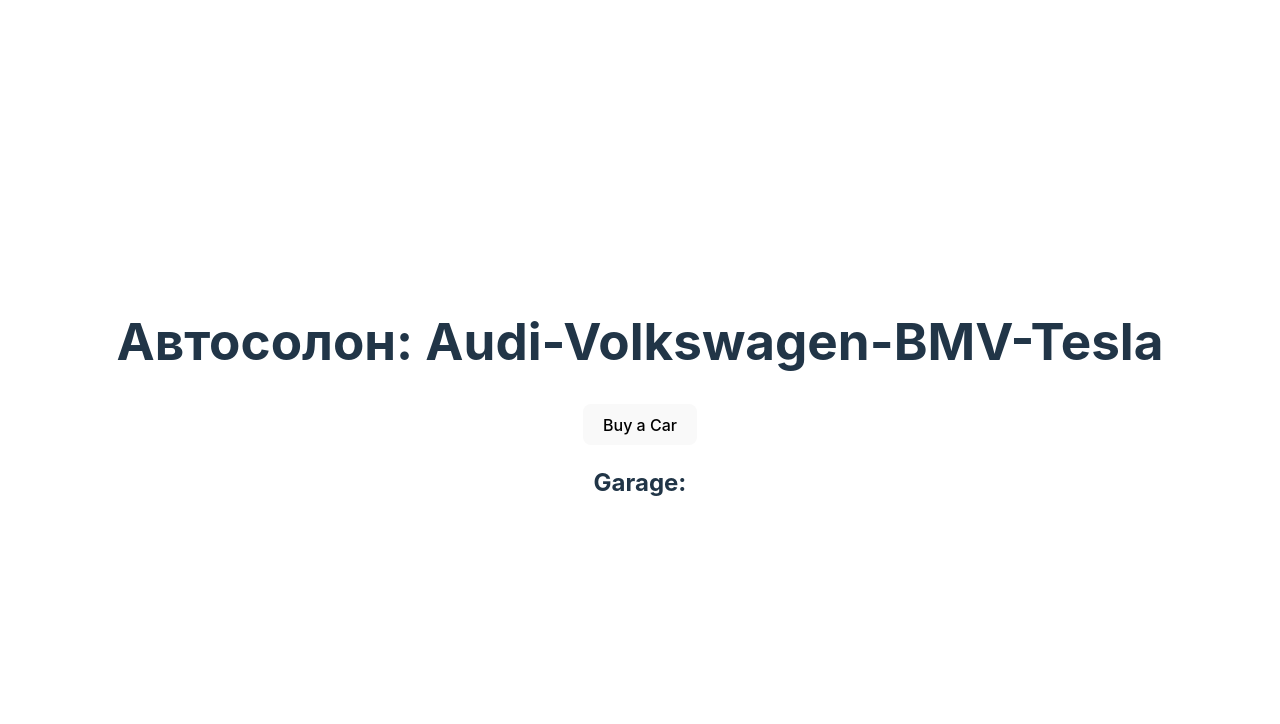
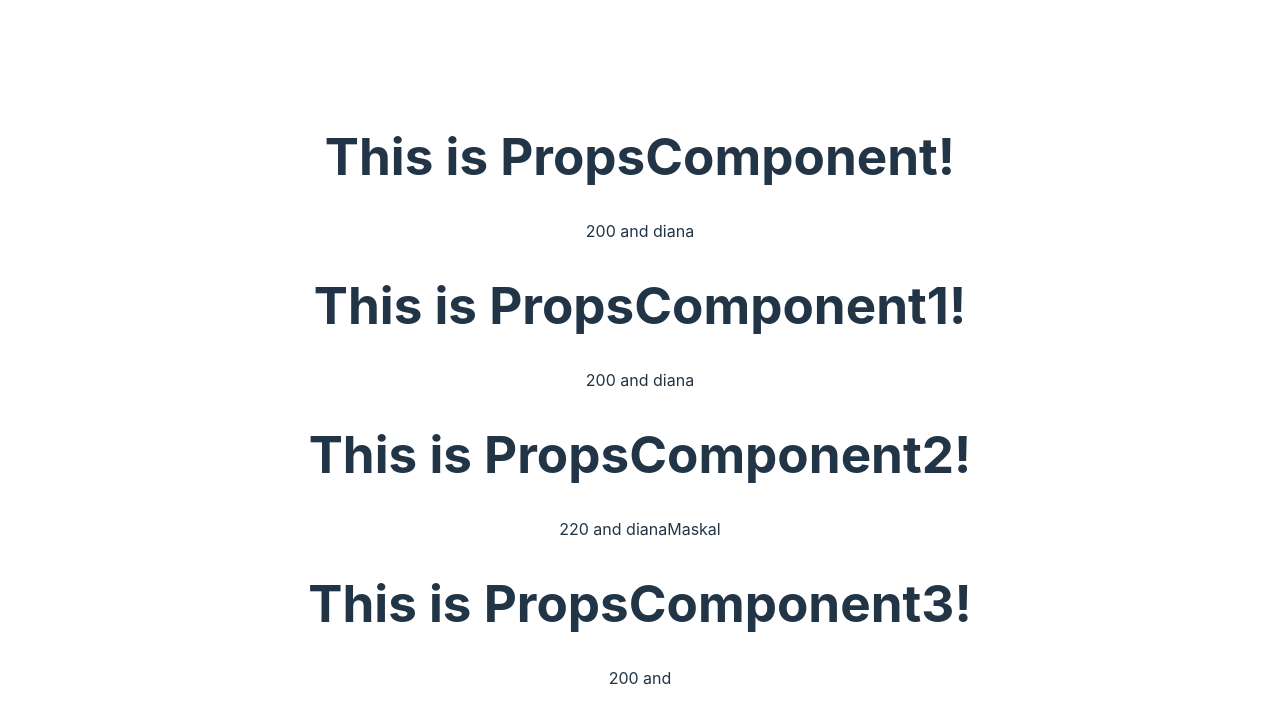
Before and after one commit to Exooo1/viteskills, a React (Vite) app: page / in a window 1280 px wide. Shown: the top 724 px of the page. Built offline with nearby package versions, Linux system fonts and the light colour scheme.

Commit message:
added new feature

```diff
--- a/src/App.tsx
+++ b/src/App.tsx
@@ -36,6 +36,7 @@
 import {PolymorphicComponent} from "./react/polymorphic/polymorphic-component";
 import {RepeatLetter} from "./components/repeatLetters/repeatLetter";
 import {Cars} from "./react/task-react/cars";
+import {PropsComponent} from "./react/props/propsComponent";
 
 function App() {
     return (
@@ -77,7 +78,8 @@
             {/*<Fragment/>*/}
             {/*<PolymorphicComponent/>*/}
             {/*<RepeatLetter/>*/}
-            <Cars/>
+            {/*<Cars/>*/}
+            <PropsComponent/>
         </>
     )
 }
--- /dev/null
+++ b/src/react/props/propsComponent.tsx
@@ -0,0 +1,41 @@
+export const PropsComponent1 = ({size, name}) => {
+    return <div>
+        <h1>This is PropsComponent1!</h1>
+        <p>{size} and {name}</p>
+    </div>
+}
+
+export const PropsComponent2 = ( props ) => {
+    const size = props.size + 20
+    const name = props.name + 'Maskal'
+    return <div>
+        <h1>This is PropsComponent2!</h1>
+        <p>{size} and {name}</p>
+    </div>
+}
+
+export const PropsComponent3 = ( {size,name='noname'} ) => {
+    return <div>
+        <h1>This is PropsComponent3!</h1>
+        <p>{size} and {name}</p>
+    </div>
+}
+
+const commonObject = {
+    size: 200,
+    name: 'vlas'
+}
+export const PropsComponent = () => {
+
+    const test = (val) =>{
+        val.name = 'diana'
+    }
+    test(commonObject)
+    return <div>
+        <h1>This is PropsComponent!</h1>
+        <p>{commonObject.size} and {commonObject.name}</p>
+        <PropsComponent1 {...commonObject}/>
+        <PropsComponent2 {...commonObject}/>
+        <PropsComponent3 size={commonObject.size} name={null}/>
+    </div>
+}
```
